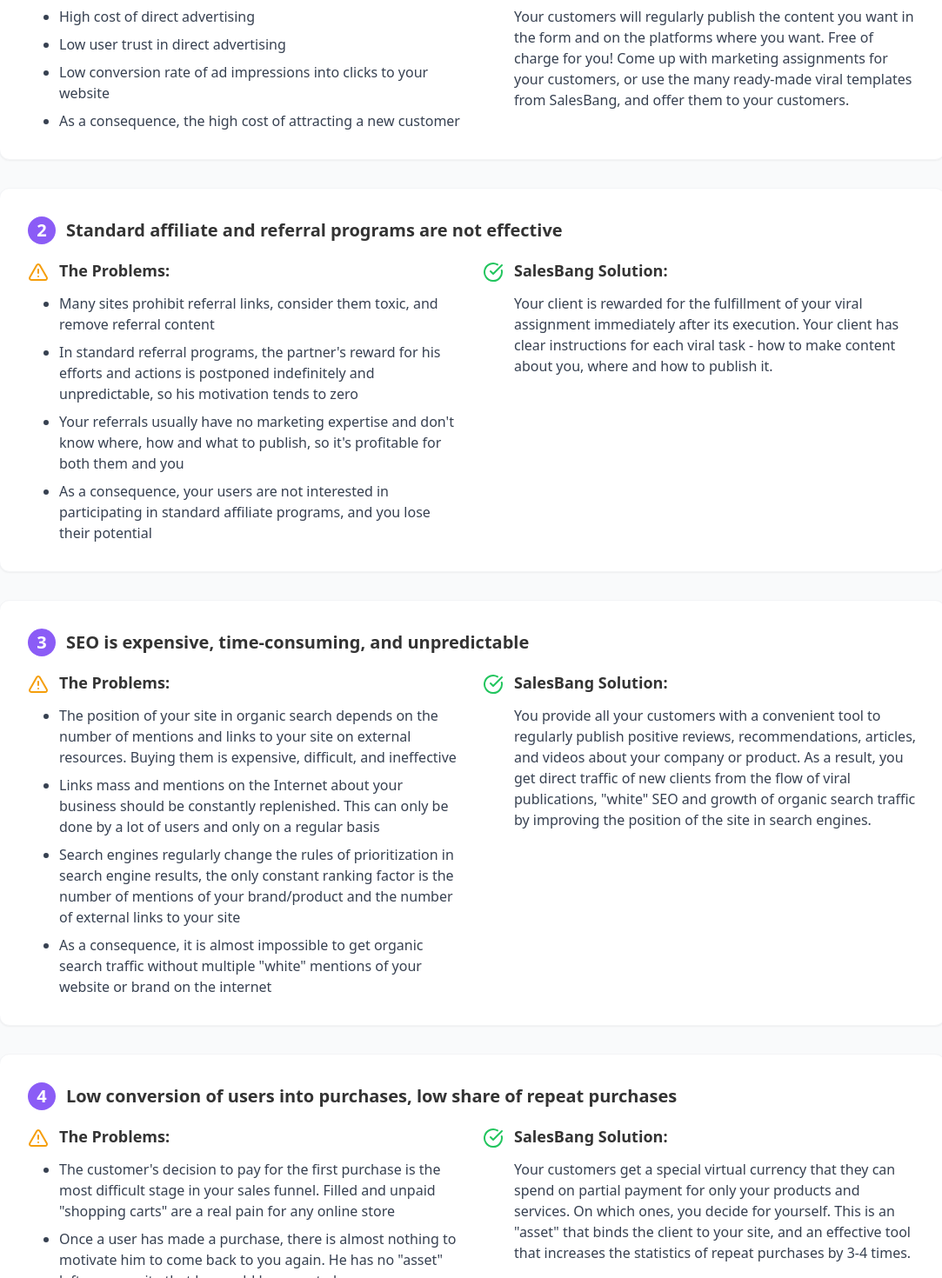
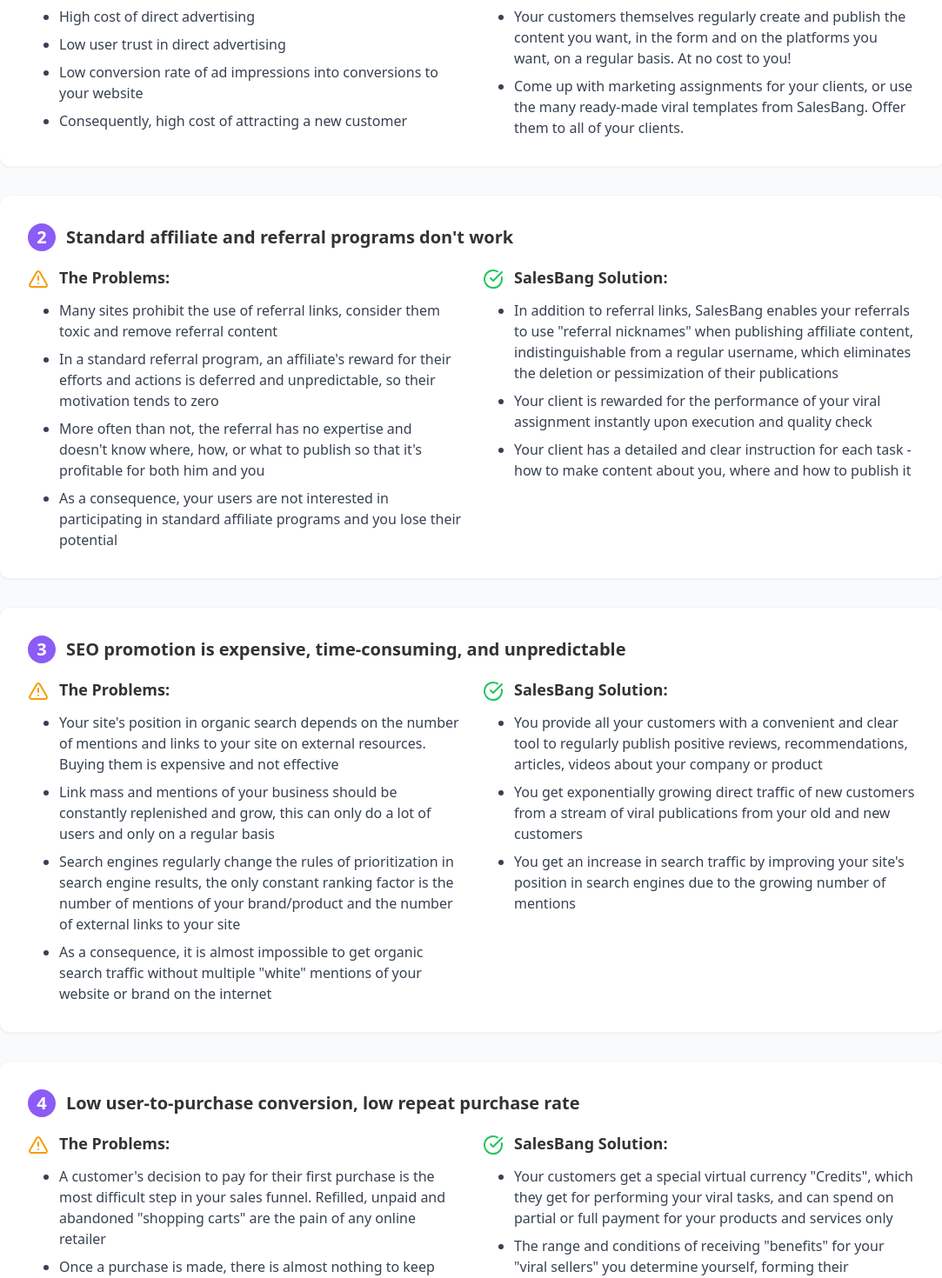
Before and after one commit to Sergomenes/viral-boost-landing, a React (Vite) app: page / in a window 1280 px wide. Shown: the part 3340-4810 px from the top of the page at 87% size, without its empty margins (97-1180 px from the left). Built offline with nearby package versions, Linux system fonts and the light colour scheme.

Commit message:
Add Pain Points and Solutions
Add detailed explanations of how SalesBang solves key problems related to sales growth, including issues with advertising, affiliate programs, SEO, and conversion rates.

```diff
--- a/src/components/PainPointsSection.tsx
+++ b/src/components/PainPointsSection.tsx
@@ -8,39 +8,54 @@ const painPoints = [
     problems: [
       "High cost of direct advertising",
       "Low user trust in direct advertising",
-      "Low conversion rate of ad impressions into clicks to your website",
-      "As a consequence, the high cost of attracting a new customer"
+      "Low conversion rate of ad impressions into conversions to your website",
+      "Consequently, high cost of attracting a new customer"
     ],
-    solution: "Your customers will regularly publish the content you want in the form and on the platforms where you want. Free of charge for you! Come up with marketing assignments for your customers, or use the many ready-made viral templates from SalesBang, and offer them to your customers."
+    solution: [
+      "Your customers themselves regularly create and publish the content you want, in the form and on the platforms you want, on a regular basis. At no cost to you!",
+      "Come up with marketing assignments for your clients, or use the many ready-made viral templates from SalesBang. Offer them to all of your clients."
+    ]
   },
   {
-    title: "Standard affiliate and referral programs are not effective",
+    title: "Standard affiliate and referral programs don't work",
     problems: [
-      "Many sites prohibit referral links, consider them toxic, and remove referral content",
-      "In standard referral programs, the partner's reward for his efforts and actions is postponed indefinitely and unpredictable, so his motivation tends to zero",
-      "Your referrals usually have no marketing expertise and don't know where, how and what to publish, so it's profitable for both them and you",
-      "As a consequence, your users are not interested in participating in standard affiliate programs, and you lose their potential"
+      "Many sites prohibit the use of referral links, consider them toxic and remove referral content",
+      "In a standard referral program, an affiliate's reward for their efforts and actions is deferred and unpredictable, so their motivation tends to zero",
+      "More often than not, the referral has no expertise and doesn't know where, how, or what to publish so that it's profitable for both him and you",
+      "As a consequence, your users are not interested in participating in standard affiliate programs and you lose their potential"
     ],
-    solution: "Your client is rewarded for the fulfillment of your viral assignment immediately after its execution. Your client has clear instructions for each viral task - how to make content about you, where and how to publish it."
+    solution: [
+      "In addition to referral links, SalesBang enables your referrals to use \"referral nicknames\" when publishing affiliate content, indistinguishable from a regular username, which eliminates the deletion or pessimization of their publications",
+      "Your client is rewarded for the performance of your viral assignment instantly upon execution and quality check",
+      "Your client has a detailed and clear instruction for each task - how to make content about you, where and how to publish it"
+    ]
   },
   {
-    title: "SEO is expensive, time-consuming, and unpredictable",
+    title: "SEO promotion is expensive, time-consuming, and unpredictable",
     problems: [
-      "The position of your site in organic search depends on the number of mentions and links to your site on external resources. Buying them is expensive, difficult, and ineffective",
-      "Links mass and mentions on the Internet about your business should be constantly replenished. This can only be done by a lot of users and only on a regular basis",
+      "Your site's position in organic search depends on the number of mentions and links to your site on external resources. Buying them is expensive and not effective",
+      "Link mass and mentions of your business should be constantly replenished and grow, this can only do a lot of users and only on a regular basis",
       "Search engines regularly change the rules of prioritization in search engine results, the only constant ranking factor is the number of mentions of your brand/product and the number of external links to your site",
       "As a consequence, it is almost impossible to get organic search traffic without multiple \"white\" mentions of your website or brand on the internet"
     ],
-    solution: "You provide all your customers with a convenient tool to regularly publish positive reviews, recommendations, articles, and videos about your company or product. As a result, you get direct traffic of new clients from the flow of viral publications, \"white\" SEO and growth of organic search traffic by improving the position of the site in search engines."
+    solution: [
+      "You provide all your customers with a convenient and clear tool to regularly publish positive reviews, recommendations, articles, videos about your company or product",
+      "You get exponentially growing direct traffic of new customers from a stream of viral publications from your old and new customers",
+      "You get an increase in search traffic by improving your site's position in search engines due to the growing number of mentions"
+    ]
   },
   {
-    title: "Low conversion of users into purchases, low share of repeat purchases",
+    title: "Low user-to-purchase conversion, low repeat purchase rate",
     problems: [
-      "The customer's decision to pay for the first purchase is the most difficult stage in your sales funnel. Filled and unpaid \"shopping carts\" are a real pain for any online store",
-      "Once a user has made a purchase, there is almost nothing to motivate him to come back to you again. He has no \"asset\" left on your site that he would be sorry to lose",
-      "Competition in your market niche is high, and the ease of your customer switching to a competitor drastically reduces their lifecycle and likelihood of a repeat purchase"
+      "A customer's decision to pay for their first purchase is the most difficult step in your sales funnel. Refilled, unpaid and abandoned \"shopping carts\" are the pain of any online retailer",
+      "Once a purchase is made, there is almost nothing to keep users in your marketplace, or motivate them to come back to you again. They have no \"asset\" left on your marketplace that he would be sorry to lose",
+      "Competition in your marketplace niche is high, and the ease of your customer switching to a competitor drastically reduces customer loyalty, customer lifecycle, and likelihood of repeat purchase"
     ],
-    solution: "Your customers get a special virtual currency that they can spend on partial payment for only your products and services. On which ones, you decide for yourself. This is an \"asset\" that binds the client to your site, and an effective tool that increases the statistics of repeat purchases by 3-4 times."
+    solution: [
+      "Your customers get a special virtual currency \"Credits\", which they get for performing your viral tasks, and can spend on partial or full payment for your products and services only",
+      "The range and conditions of receiving \"benefits\" for your \"viral sellers\" you determine yourself, forming their motivation to continue promoting your site or your products",
+      "\"Credits\" is an asset that binds the client to your site for a long time, and an effective tool that increases the statistics of his repeat purchases by 3-4 times"
+    ]
   }
 ];
 
@@ -79,7 +94,11 @@ const PainPointsSection = () => {
                     <CheckCircle className="h-6 w-6 text-green-500 mr-3 flex-shrink-0 mt-1" />
                     <h4 className="font-semibold text-lg text-viral-black">SalesBang Solution:</h4>
                   </div>
-                  <p className="ml-9 text-gray-700">{point.solution}</p>
+                  <ul className="ml-9 space-y-2">
+                    {point.solution.map((solutionItem, idx) => (
+                      <li key={idx} className="text-gray-700 list-disc">{solutionItem}</li>
+                    ))}
+                  </ul>
                 </div>
               </div>
             </div>
```
